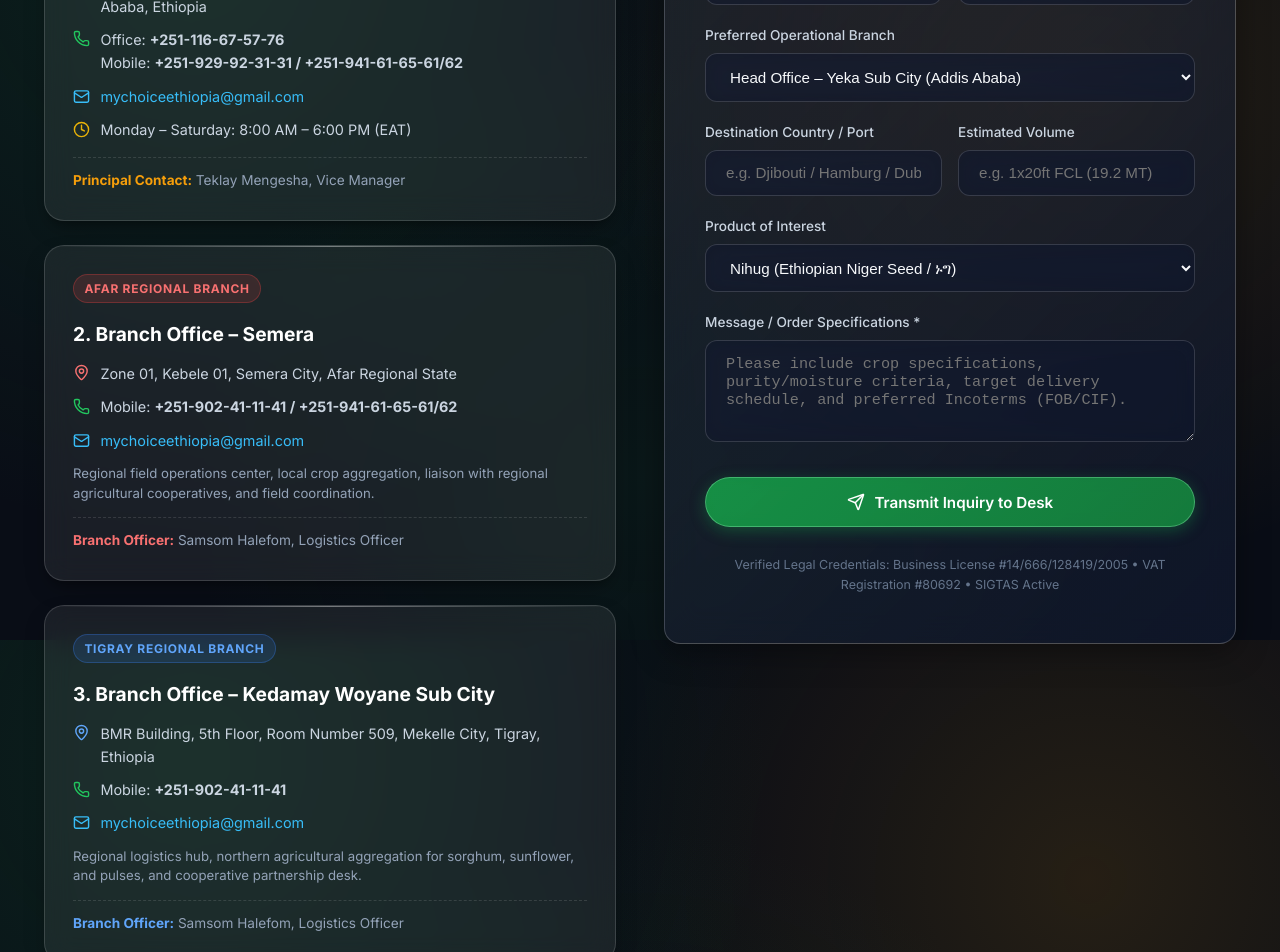
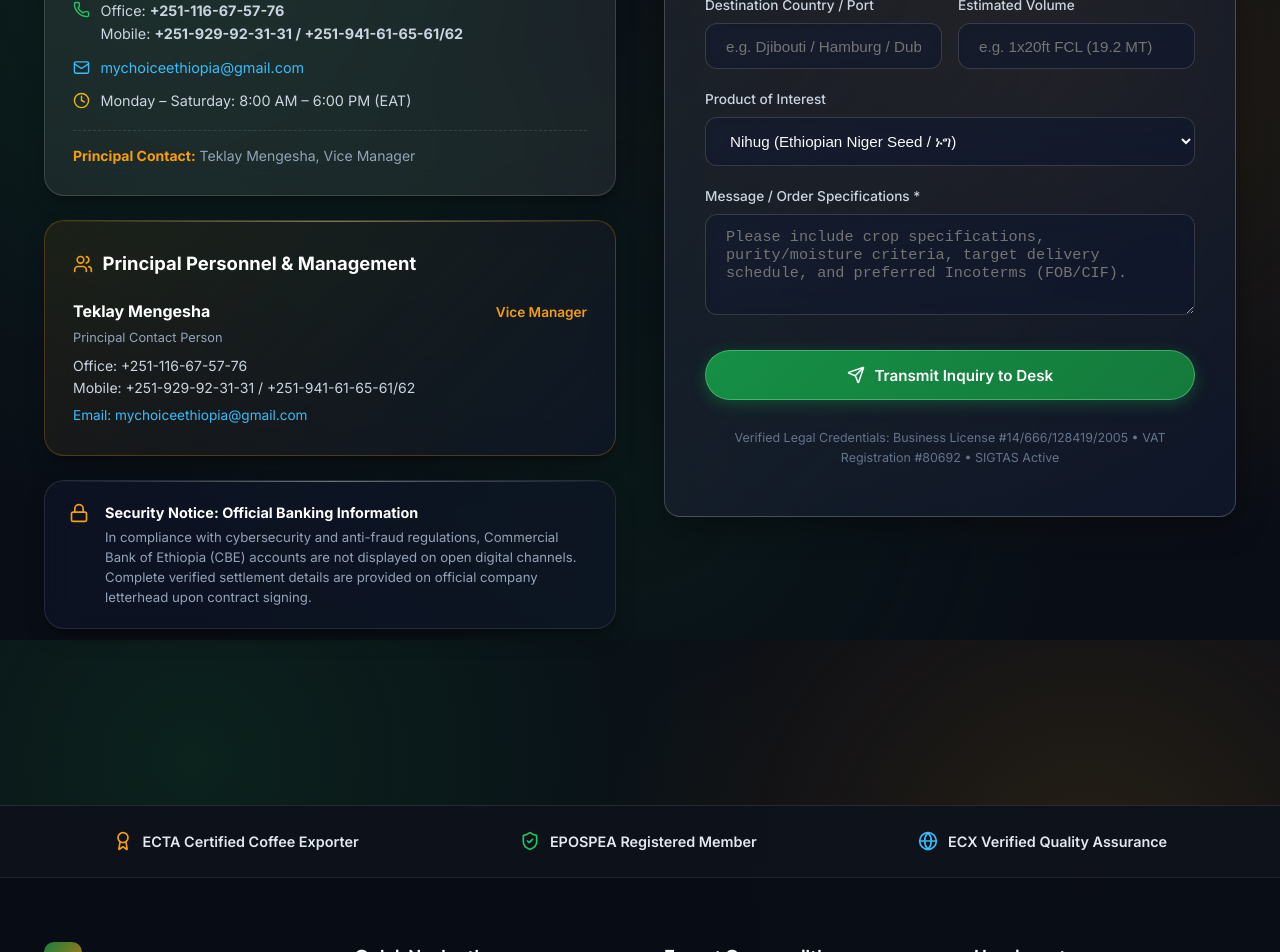
Before and after one commit to Goodomenn/mychoice2, a React (Vite) app: page /contact in a window 1280 px wide. Shown: the part 960-1912 px from the top of the page. Built offline with nearby package versions, Linux system fonts and the light colour scheme.

Commit message:
Remove Semera and Mekelle branches and personnel entries

```diff
--- a/src/pages/Contact.jsx
+++ b/src/pages/Contact.jsx
@@ -26,24 +26,6 @@ const personnelList = [
     mobile: '+251-929-92-31-31 / +251-941-61-65-61/62',
     email: 'mychoiceethiopia@gmail.com',
   },
-  {
-    roleNum: '02',
-    category: 'Contact Person',
-    name: 'Pukiler Birhanu',
-    title: 'Logistics Officer',
-    office: '+251-116-67-57-76',
-    mobile: '+251-941-61-65-61/62',
-    email: 'mychoiceethiopia@gmail.com',
-  },
-  {
-    roleNum: '03',
-    category: 'Contact for Mekelle & Afar Office',
-    name: 'Samsom Halefom',
-    title: 'Logistics Officer',
-    office: 'Regional Branch Direct',
-    mobile: '+251-902-41-11-41',
-    email: 'mychoiceethiopia@gmail.com',
-  },
 ];
 
 export default function Contact() {
@@ -55,7 +37,6 @@ export default function Contact() {
     email: '',
     phone: '',
     country: '',
-    branch: 'Head Office – Yeka Sub City (Addis Ababa)',
     inquiryType: initialProduct,
     volume: '',
     message: '',
@@ -92,7 +73,7 @@ export default function Contact() {
       >
         <div className="container">
           <span className="glass-badge" style={{ color: '#fbbf24', borderColor: 'rgba(251, 191, 36, 0.3)' }}>
-            <MessageSquare size={14} /> Direct Regional Dispatch & Officers
+            <MessageSquare size={14} /> Direct Trade Communications & Officers
           </span>
           <h1
             style={{
@@ -114,7 +95,7 @@ export default function Contact() {
               lineHeight: '1.65',
             }}
           >
-            Reach our Head Office in Addis Ababa or our regional branch offices in Semera (Afar) and Kedamay Woyane (Mekelle) for agricultural commodity contracts, trade partnerships, and sample orders.
+            Reach our Head Office in Addis Ababa for agricultural commodity contracts, trade partnerships, and verified sample dispatches.
           </p>
         </div>
       </section>
@@ -129,19 +110,19 @@ export default function Contact() {
               gap: '3rem',
             }}
           >
-            {/* Left Column: Regional Branch Cards & Key Personnel */}
+            {/* Left Column: Head Office Card & Key Personnel */}
             <div style={{ display: 'flex', flexDirection: 'column', gap: '1.5rem' }}>
               <div>
                 <span className="section-tag">Direct Presence</span>
                 <h2 className="section-title" style={{ textAlign: 'left', marginBottom: '1.25rem' }}>
-                  Three Regional Operational Branches
+                  Head Office & Executive Management
                 </h2>
                 <p style={{ color: '#94a3b8', fontSize: '0.95rem', lineHeight: '1.7', marginBottom: '1.75rem' }}>
-                  On-the-ground physical offices guaranteeing localized management, verified crop aggregation, and immediate response.
+                  Our corporate headquarters in Addis Ababa manages all export contracts, crop aggregation logistics, and international trade communications.
                 </p>
               </div>
 
-              {/* Branch 1: Head Office Addis Ababa */}
+              {/* Head Office Addis Ababa */}
               <div className="glass-card" style={{ padding: '1.75rem' }}>
                 <div style={{ display: 'flex', justifyContent: 'space-between', alignItems: 'center', marginBottom: '1rem' }}>
                   <span
@@ -159,8 +140,8 @@ export default function Contact() {
                     HEAD OFFICE • ADDIS ABABA
                   </span>
                 </div>
-                <h3 style={{ color: '#ffffff', fontSize: '1.2rem', fontWeight: '700', marginBottom: '0.75rem' }}>
-                  1. Head Office – Yeka Sub City
+                <h3 style={{ color: '#ffffff', fontSize: '1.25rem', fontWeight: '700', marginBottom: '0.75rem' }}>
+                  Head Office – Yeka Sub City
                 </h3>
                 <div style={{ display: 'flex', flexDirection: 'column', gap: '0.65rem', fontSize: '0.9rem', color: '#cbd5e1' }}>
                   <div style={{ display: 'flex', gap: '0.65rem', alignItems: 'flex-start' }}>
@@ -185,116 +166,14 @@ export default function Contact() {
                 </div>
                 <div
                   style={{
-                    marginTop: '1rem',
-                    paddingTop: '0.75rem',
+                    marginTop: '1.15rem',
+                    paddingTop: '0.85rem',
                     borderTop: '1px dashed rgba(255, 255, 255, 0.12)',
-                    fontSize: '0.85rem',
+                    fontSize: '0.875rem',
                     color: '#94a3b8',
                   }}
                 >
                   <strong style={{ color: '#f59e0b' }}>Principal Contact:</strong> Teklay Mengesha, Vice Manager
-                </div>
-              </div>
-
-              {/* Branch 2: Semera Afar */}
-              <div className="glass-card" style={{ padding: '1.75rem' }}>
-                <div style={{ display: 'flex', justifyContent: 'space-between', alignItems: 'center', marginBottom: '1rem' }}>
-                  <span
-                    style={{
-                      background: 'rgba(239, 68, 68, 0.15)',
-                      color: '#f87171',
-                      fontSize: '0.75rem',
-                      fontWeight: '700',
-                      letterSpacing: '0.06em',
-                      padding: '0.25rem 0.65rem',
-                      borderRadius: '9999px',
-                      border: '1px solid rgba(239, 68, 68, 0.3)',
-                    }}
-                  >
-                    AFAR REGIONAL BRANCH
-                  </span>
-                </div>
-                <h3 style={{ color: '#ffffff', fontSize: '1.2rem', fontWeight: '700', marginBottom: '0.75rem' }}>
-                  2. Branch Office – Semera
-                </h3>
-                <div style={{ display: 'flex', flexDirection: 'column', gap: '0.65rem', fontSize: '0.9rem', color: '#cbd5e1' }}>
-                  <div style={{ display: 'flex', gap: '0.65rem', alignItems: 'flex-start' }}>
-                    <MapPin size={17} color="#f87171" style={{ flexShrink: 0, marginTop: '2px' }} />
-                    <span>Zone 01, Kebele 01, Semera City, Afar Regional State</span>
-                  </div>
-                  <div style={{ display: 'flex', gap: '0.65rem', alignItems: 'center' }}>
-                    <Phone size={17} color="#22c55e" style={{ flexShrink: 0 }} />
-                    <span>Mobile: <strong>+251-902-41-11-41 / +251-941-61-65-61/62</strong></span>
-                  </div>
-                  <div style={{ display: 'flex', gap: '0.65rem', alignItems: 'center' }}>
-                    <Mail size={17} color="#38bdf8" style={{ flexShrink: 0 }} />
-                    <span style={{ color: '#38bdf8' }}>mychoiceethiopia@gmail.com</span>
-                  </div>
-                </div>
-                <p style={{ color: '#94a3b8', fontSize: '0.825rem', marginTop: '0.75rem', lineHeight: '1.5' }}>
-                  Regional field operations center, local crop aggregation, liaison with regional agricultural cooperatives, and field coordination.
-                </p>
-                <div
-                  style={{
-                    marginTop: '0.85rem',
-                    paddingTop: '0.75rem',
-                    borderTop: '1px dashed rgba(255, 255, 255, 0.12)',
-                    fontSize: '0.85rem',
-                    color: '#94a3b8',
-                  }}
-                >
-                  <strong style={{ color: '#f87171' }}>Branch Officer:</strong> Samsom Halefom, Logistics Officer
-                </div>
-              </div>
-
-              {/* Branch 3: Tigray Mekelle */}
-              <div className="glass-card" style={{ padding: '1.75rem' }}>
-                <div style={{ display: 'flex', justifyContent: 'space-between', alignItems: 'center', marginBottom: '1rem' }}>
-                  <span
-                    style={{
-                      background: 'rgba(59, 130, 246, 0.15)',
-                      color: '#60a5fa',
-                      fontSize: '0.75rem',
-                      fontWeight: '700',
-                      letterSpacing: '0.06em',
-                      padding: '0.25rem 0.65rem',
-                      borderRadius: '9999px',
-                      border: '1px solid rgba(59, 130, 246, 0.3)',
-                    }}
-                  >
-                    TIGRAY REGIONAL BRANCH
-                  </span>
-                </div>
-                <h3 style={{ color: '#ffffff', fontSize: '1.2rem', fontWeight: '700', marginBottom: '0.75rem' }}>
-                  3. Branch Office – Kedamay Woyane Sub City
-                </h3>
-                <div style={{ display: 'flex', flexDirection: 'column', gap: '0.65rem', fontSize: '0.9rem', color: '#cbd5e1' }}>
-                  <div style={{ display: 'flex', gap: '0.65rem', alignItems: 'flex-start' }}>
-                    <MapPin size={17} color="#60a5fa" style={{ flexShrink: 0, marginTop: '2px' }} />
-                    <span>BMR Building, 5th Floor, Room Number 509, Mekelle City, Tigray, Ethiopia</span>
-                  </div>
-                  <div style={{ display: 'flex', gap: '0.65rem', alignItems: 'center' }}>
-                    <Phone size={17} color="#22c55e" style={{ flexShrink: 0 }} />
-                    <span>Mobile: <strong>+251-902-41-11-41</strong></span>
-                  </div>
-                  <div style={{ display: 'flex', gap: '0.65rem', alignItems: 'center' }}>
-                    <Mail size={17} color="#38bdf8" style={{ flexShrink: 0 }} />
-                    <span style={{ color: '#38bdf8' }}>mychoiceethiopia@gmail.com</span>
-                  </div>
-                </div>
-                <p style={{ color: '#94a3b8', fontSize: '0.825rem', marginTop: '0.75rem', lineHeight: '1.5' }}>
-                  Regional logistics hub, northern agricultural aggregation for sorghum, sunflower, and pulses, and cooperative partnership desk.
-                </p>
-                <div
-                  style={{
-                    marginTop: '0.85rem',
-                    paddingTop: '0.75rem',
-                    borderTop: '1px dashed rgba(255, 255, 255, 0.12)',
-                    fontSize: '0.85rem',
-                    color: '#94a3b8',
-                  }}
-                >
-                  <strong style={{ color: '#60a5fa' }}>Branch Officer:</strong> Samsom Halefom, Logistics Officer
                 </div>
               </div>
 
@@ -310,30 +189,24 @@ export default function Contact() {
                 <div style={{ display: 'flex', alignItems: 'center', gap: '0.6rem', marginBottom: '1.25rem' }}>
                   <Users size={20} color="#f59e0b" />
                   <h3 style={{ color: '#ffffff', fontSize: '1.15rem', fontWeight: '700', margin: 0 }}>
-                    Principal Personnel & Roles
+                    Principal Personnel & Management
                   </h3>
                 </div>
                 <div style={{ display: 'flex', flexDirection: 'column', gap: '1.15rem' }}>
-                  {personnelList.map((p, idx) => (
-                    <div
-                      key={p.name}
-                      style={{
-                        paddingBottom: idx < personnelList.length - 1 ? '1rem' : '0',
-                        borderBottom: idx < personnelList.length - 1 ? '1px dashed rgba(255, 255, 255, 0.1)' : 'none',
-                      }}
-                    >
+                  {personnelList.map((p) => (
+                    <div key={p.name}>
                       <div style={{ display: 'flex', justifyContent: 'space-between', alignItems: 'baseline', flexWrap: 'wrap', gap: '0.35rem' }}>
-                        <strong style={{ color: '#ffffff', fontSize: '0.95rem' }}>{p.name}</strong>
-                        <span style={{ color: '#f59e0b', fontSize: '0.8rem', fontWeight: '600' }}>{p.title}</span>
+                        <strong style={{ color: '#ffffff', fontSize: '1rem' }}>{p.name}</strong>
+                        <span style={{ color: '#f59e0b', fontSize: '0.85rem', fontWeight: '600' }}>{p.title}</span>
                       </div>
-                      <div style={{ fontSize: '0.78rem', color: '#94a3b8', margin: '0.15rem 0 0.35rem' }}>
+                      <div style={{ fontSize: '0.8rem', color: '#94a3b8', margin: '0.2rem 0 0.4rem' }}>
                         {p.category}
                       </div>
-                      <div style={{ fontSize: '0.85rem', color: '#cbd5e1', lineHeight: '1.5' }}>
-                        {p.office !== 'Regional Branch Direct' && <span>Office: {p.office} • </span>}
+                      <div style={{ fontSize: '0.875rem', color: '#cbd5e1', lineHeight: '1.6' }}>
+                        <span>Office: {p.office}</span><br />
                         <span>Mobile: {p.mobile}</span>
                       </div>
-                      <div style={{ fontSize: '0.825rem', color: '#38bdf8', marginTop: '0.2rem' }}>
+                      <div style={{ fontSize: '0.85rem', color: '#38bdf8', marginTop: '0.35rem' }}>
                         Email: {p.email}
                       </div>
                     </div>
@@ -393,7 +266,7 @@ export default function Contact() {
                     Send Us an Inquiry
                   </h3>
                   <p style={{ color: '#94a3b8', fontSize: '0.925rem' }}>
-                    Your message will be automatically routed to Vice Manager Teklay Mengesha or the designated Logistics Officer.
+                    Your message will be automatically routed to Vice Manager Teklay Mengesha.
                   </p>
                 </div>
 
@@ -412,8 +285,8 @@ export default function Contact() {
                       Inquiry Received Successfully!
                     </h4>
                     <p style={{ color: '#cbd5e1', fontSize: '0.95rem', lineHeight: '1.6', marginBottom: '1.5rem' }}>
-                      Thank you, <strong style={{ color: '#ffffff' }}>{formData.name}</strong>. Vice Manager Teklay Mengesha and our logistics officers have received your inquiry regarding{' '}
-                      <strong style={{ color: '#f59e0b' }}>{formData.inquiryType}</strong> ({formData.branch}). We will contact you at <strong style={{ color: '#ffffff' }}>{formData.email}</strong> promptly.
+                      Thank you, <strong style={{ color: '#ffffff' }}>{formData.name}</strong>. Vice Manager Teklay Mengesha and our trade desk have received your inquiry regarding{' '}
+                      <strong style={{ color: '#f59e0b' }}>{formData.inquiryType}</strong>. We will contact you at <strong style={{ color: '#ffffff' }}>{formData.email}</strong> promptly.
                     </p>
                     <button
                       onClick={() => setSubmitted(false)}
@@ -469,29 +342,6 @@ export default function Contact() {
                           className="glass-input"
                         />
                       </div>
-                    </div>
-
-                    <div>
-                      <label style={{ display: 'block', fontSize: '0.85rem', color: '#cbd5e1', marginBottom: '0.4rem', fontWeight: '500' }}>
-                        Preferred Operational Branch
-                      </label>
-                      <select
-                        name="branch"
-                        value={formData.branch}
-                        onChange={handleChange}
-                        className="glass-input"
-                        style={{ cursor: 'pointer' }}
-                      >
-                        <option value="Head Office – Yeka Sub City (Addis Ababa)" style={{ background: '#0f172a', color: '#ffffff' }}>
-                          Head Office – Yeka Sub City (Addis Ababa)
-                        </option>
-                        <option value="Branch Office – Semera (Afar)" style={{ background: '#0f172a', color: '#ffffff' }}>
-                          Branch Office – Semera (Afar)
-                        </option>
-                        <option value="Branch Office – Kedamay Woyane Sub City (Mekelle)" style={{ background: '#0f172a', color: '#ffffff' }}>
-                          Branch Office – Kedamay Woyane Sub City (Mekelle)
-                        </option>
-                      </select>
                     </div>
 
                     <div style={{ display: 'grid', gridTemplateColumns: '1fr 1fr', gap: '1rem' }}>
```
